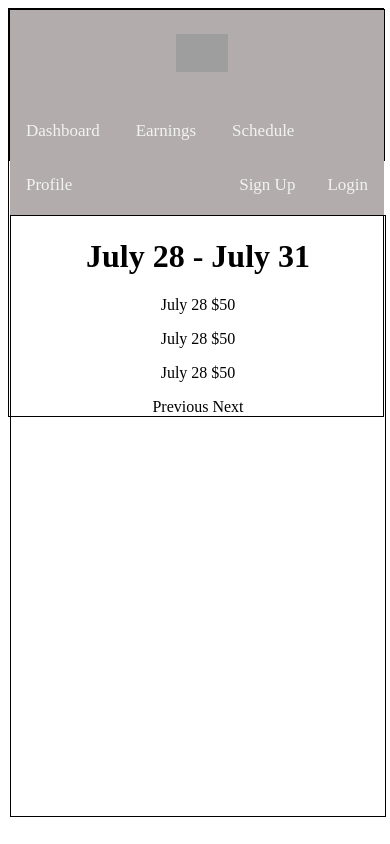
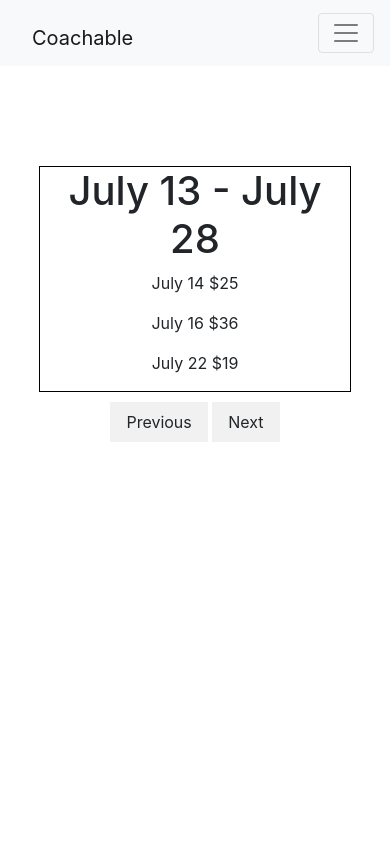
Before and after one commit to joecof/coachable, a website: page public/earnings.html in a window 390 px wide. Both pictures are taken after a click on the link "Previous". Drawn offline with nearby package versions, Linux system fonts and the light colour scheme; some packages are replaced by stand-ins of ours; files that its build step writes are made by us from their sources; grey boxes are pictures that could not be loaded.

Commit message:
updated earnings.html and added js

```diff
--- a/public/css/earnings_style.css
+++ b/public/css/earnings_style.css
@@ -1,60 +1,24 @@
 #wrapper {
     width: 100%;
     border-width: 1px;
-    border: 1px solid black;
+    /* border: 1px solid black; */
 }
 
 #header {
     width: 100%;
-    height: 150px;
     border: 1px solid black;
     display:inline-block;
 
 }
 
 #logo {
-    display:inline-block;
-    padding-top:10px;
-    padding-bottom:10px;
-    padding-left:10px;
-    height: 80%;
-    width: 15%;
+    float:left;
+    width: 27px;
 }
 
 #title {
     display: inline-block;
     width: 300px;
-}
-
-#content {
-    width: 100%;
-    height: 600px;
-    border: 1px solid black;
-    text-align:center;
-}
-
-#menu {
-    width: 100%;
-    border-bottom:1px solid black;
-    display: inline-block;
-}
-
-.menu {
-    overflow:hidden;
-    background-color:rgb(179, 172, 173);
-}
-
-.menu a {
-    display: inline-block;
-    color:#f2f2f2;
-    text-align:center;
-    text-decoration:none;
-    padding: 14px 16px 20px 16px;
-    font-size: 17px;
-}
-
-.menu a:hover {
-    background-color: pink;
 }
 
 #login {
@@ -65,25 +29,65 @@
     float:right;
 }
 
-#contentPost {
-    /* margin:0 auto; */
-    display: inline;
+.menu {
+    width: 100%;
+    border-bottom:1px solid gray;
+    display: inline-block;
+}
+
+.menu a {
+    float: left;
+    color: black;
+    text-align: center;
+    padding: 14px 16px;
+    text-decoration: none;
+    font-size: 22px;
+}
+
+.menu a:hover {
+    background-color: #ddd;
+    color: black;
+}
+
+#buttons {
+    width:200px;
+    /* margin: 0 auto; */
+    border: 1px solid black;
 
 }
 
-#contentPost > h1 {
+#content {
+    width: 100%;
+    height: 600px;
     text-align:center;
+    /* border: 1px solid black; */
 }
 
-#contentPost ul {
-    text-align:center;
+#innerContent {
+    margin-top: 100px;
+    display: inline-block;
+    border: 1px solid black;
+    width:80%;
 }
 
-#contentPost li {
-    list-style-type:none;
+a {
+    margin-top: 10px;
+    text-decoration: none;
+    display: inline-block;
+    padding: 8px 16px;
 }
 
+a:hover {
+    background-color: #ddd;
+    color: black;
+}
 
-/**************/
-MEDIA QUERIES
-/*************/
+.previous {
+    background-color: #f1f1f1;
+    color: black;
+}
+
+.next {
+    background-color: #f1f1f1;
+    color: black;
+}
--- a/public/earnings.html
+++ b/public/earnings.html
@@ -1,25 +1,53 @@
 <!DOCTYPE html>
 <html>
     <head>
-        <meta charset = "utf-8">
-        <link href = "earnings_style.css" rel = "stylesheet">
-        <script src = "earnings.js"></script>
+        <meta charset="utf-8">
+        <meta name="viewport" content="width=device-width, initial-scale=1">
+        <title>Coachable - Schedule</title>
+        <!-- update the version number as needed -->
+        <script defer src="/__/firebase/5.5.7/firebase-app.js"></script>
+        <!-- include only the Firebase features as you need -->
+        <script defer src="/__/firebase/5.5.7/firebase-auth.js"></script>
+        <script defer src="/__/firebase/5.5.7/firebase-database.js"></script>
+        <script defer src="/__/firebase/5.5.7/firebase-messaging.js"></script>
+        <script defer src="/__/firebase/5.5.7/firebase-storage.js"></script>
+        <!-- initialize the SDK after all desired features are loaded -->
+        <script defer src="/__/firebase/init.js"></script>
+        <!-- Bootstrap -->
+        <link rel="stylesheet" href="https://stackpath.bootstrapcdn.com/bootstrap/4.1.3/css/bootstrap.min.css" integrity="sha384-MCw98/SFnGE8fJT3GXwEOngsV7Zt27NXFoaoApmYm81iuXoPkFOJwJ8ERdknLPMO" crossorigin="anonymous">
+        <script src="https://code.jquery.com/jquery-3.3.1.slim.min.js" integrity="sha384-q8i/X+965DzO0rT7abK41JStQIAqVgRVzpbzo5smXKp4YfRvH+8abtTE1Pi6jizo" crossorigin="anonymous"></script>
+        <script src="https://cdnjs.cloudflare.com/ajax/libs/popper.js/1.14.3/umd/popper.min.js" integrity="sha384-ZMP7rVo3mIykV+2+9J3UJ46jBk0WLaUAdn689aCwoqbBJiSnjAK/l8WvCWPIPm49" crossorigin="anonymous"></script>
+        <script src="https://stackpath.bootstrapcdn.com/bootstrap/4.1.3/js/bootstrap.min.js" integrity="sha384-ChfqqxuZUCnJSK3+MXmPNIyE6ZbWh2IMqE241rYiqJxyMiZ6OW/JmZQ5stwEULTy" crossorigin="anonymous"></script>
+
+        <link href = "./css/earnings_style.css" rel = "stylesheet">
+        <script src = "./js/earnings.js"></script>
     </head>
     <body>
-        <div id = "wrapper">
-            <div id = "header">
-                <div class = "menu">
-                        <a href = "x"><img id = "logo" src = "https://image.freepik.com/free-icon/x-circle_318-2105.jpg" alt = "logo image"/></a>
-                        <a href = "active">Dashboard</a>
-                        <a href = "active">Earnings</a>
-                        <a href = "active">Schedule</a>
-                        <a href = "active">Profile</a>
-                        <a href = "login" id = "login"> Login </a>
-                        <a href = "sign up" id = "signup">Sign Up</a>
-                    </div>
-                <div>
+        <nav class="navbar navbar-expand-lg navbar-light bg-light">
+            <a class="navbar-brand" href="#">Coachable</a>
+            <button class="navbar-toggler" type="button" data-toggle="collapse" data-target="#navbarSupportedContent" aria-controls="navbarSupportedContent" aria-expanded="false" aria-label="Toggle navigation">
+                <span class="navbar-toggler-icon"></span>
+            </button>
+            <div class="collapse navbar-collapse" id="navbarSupportedContent">
+                <ul class="navbar-nav mr-auto">
+                    <li class="nav-item">
+                        <a class="nav-link" href="#">Dashboard</a>
+                    </li>
+                    <li class="nav-item">
+                        <a class="nav-link" href="#">Schedule</a>
+                    </li>
+
+                    <li class="nav-item">
+                        <a class="nav-link" href="#">Earning</a>
+                    </li>
+                    <li class="nav-item">
+                        <a class="nav-link" href="#">Profile</a>
+                    </li>
+                </ul>
+                <button class="btn btn-outline-primary my-2 mx-1" type="button">Sign Up</button>
+                <button class="btn btn-outline-primary my-2 mx-1" type="button">Login</button>
             </div>
-
+        </nav>
         <div id = "content">
 
             <div id = innerContent>
--- /dev/null
+++ b/public/js/earnings.js
@@ -0,0 +1,17 @@
+function myFunction() {
+    var innerPrev = document.getElementById("innerContent");
+    innerPrev.innerHTML = "<h1> July 13 - July 28 </h1>"
+    + "<p> July 14 $25</p>"
+    + "<p> July 16 $36</p>"
+    + "<p> July 22 $19</p>";
+
+  }
+
+function myFunction2() {
+  var innerNext = document.getElementById("innerContent");
+  innerNext.innerHTML = "<h1> July 28 - July 31</h1>"
+  + "<p> July 28 $50</p>"
+  + "<p>July 28 $50</p>"
+  + "<p>July 28 $50</p>"
+
+}
```
